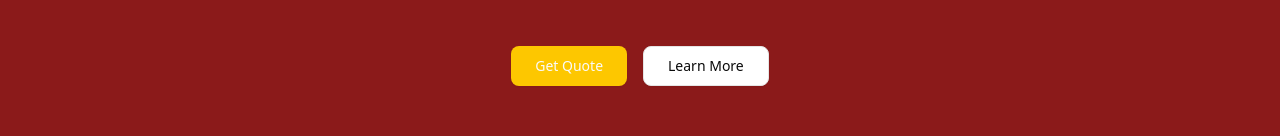
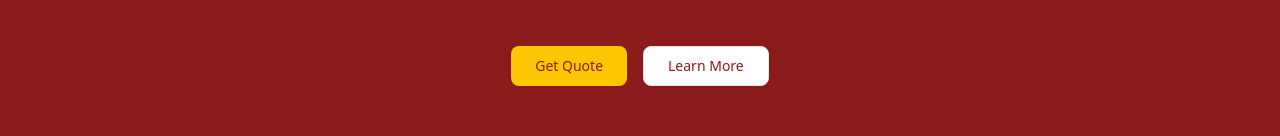
Before and after one commit to DanaitfavorElim/Marvelin, a React (Vite) app in the folder marvelin/: page / in a window 1280 px wide. Shown: the part 388-524 px from the top of the page. Built offline with nearby package versions, Linux system fonts and the light colour scheme.

Commit message:
Update App.jsx

```diff
--- a/marvelin/src/App.jsx
+++ b/marvelin/src/App.jsx
@@ -177,10 +177,10 @@ function App() {
             ))}
           </div>
           <div className="flex justify-center space-x-4">
-            <Button size="lg" className="bg-yellow-400 hover:bg-yellow-500" onClick={handleScrollToContact}>
+            <Button size="lg" className="bg-yellow-400 hover:bg-yellow-500 text-[#8B1A1A]" onClick={handleScrollToContact}>
               Get Quote
             </Button>
-            <Button size="lg" variant="outline" onClick={handleScrollToContact}>
+            <Button size="lg" variant="outline" className="text-[#8B1A1A]" onClick={handleScrollToContact}>
               Learn More
             </Button>
           </div>
```
